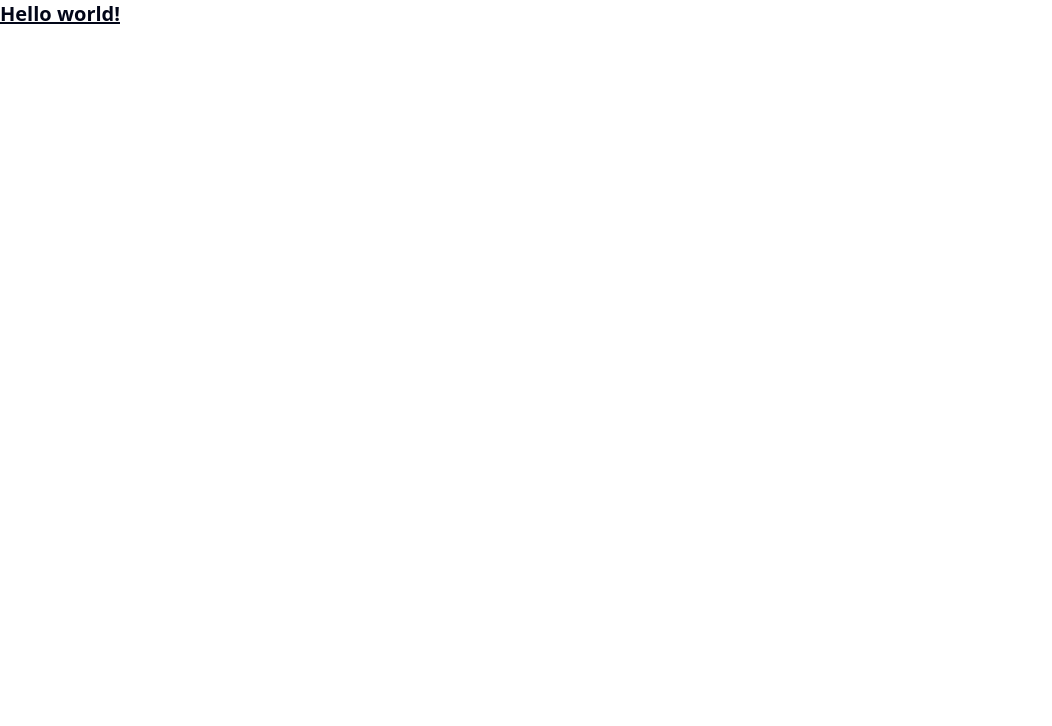
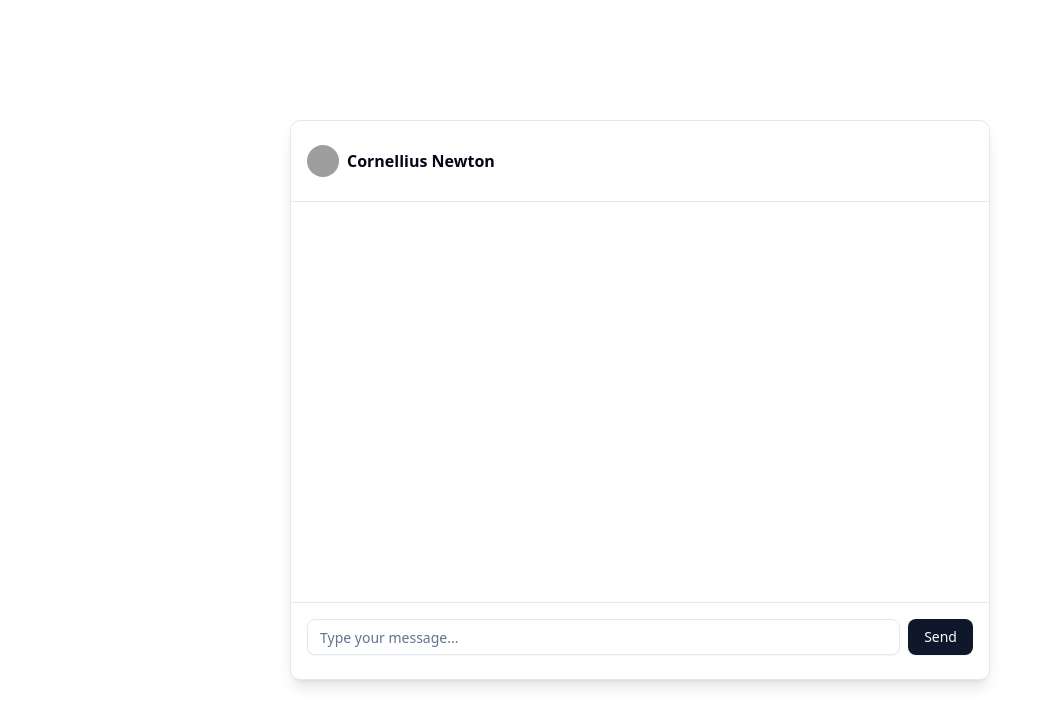
Before and after one commit to dominguetigs/chat-bot-experiment, a React (Vite) app: page / in a window 1280 px wide. Shown: the top 726 px of the page, without its empty margins (0-1052 px from the left). Built offline with nearby package versions, Linux system fonts and the light colour scheme; grey boxes are pictures that could not be loaded.

Commit message:
feat: create initial structure of chat

```diff
--- a/src/App.tsx
+++ b/src/App.tsx
@@ -1,5 +1,11 @@
+import { Chat } from './components/chat';
+
 function App() {
-  return <h1 className="text-xl font-bold underline">Hello world!</h1>;
+  return (
+    <main className="min-h-[100dvh] flex items-center justify-center">
+      <Chat />
+    </main>
+  );
 }
 
 export default App;
--- /dev/null
+++ b/src/components/chat/content/index.tsx
@@ -0,0 +1,3 @@
+export function ChatContent() {
+  return <div className="mb-4">{/* Messages will be rendered here */}</div>;
+}
--- /dev/null
+++ b/src/components/chat/footer/index.tsx
@@ -0,0 +1,17 @@
+import { Button } from '@/components/ui/button';
+import { Input } from '@/components/ui/input';
+
+export function ChatFooter() {
+  return (
+    <div className="flex items-center pt-4 px-4">
+      <Input className="flex-grow mr-2" placeholder="Type your message..." />
+      <Button
+        onClick={() => {
+          /* Send message logic */
+        }}
+      >
+        Send
+      </Button>
+    </div>
+  );
+}
--- /dev/null
+++ b/src/components/chat/header/index.tsx
@@ -0,0 +1,13 @@
+import { Avatar, AvatarFallback, AvatarImage } from '@/components/ui/avatar';
+
+export function ChatHeader() {
+  return (
+    <div className="flex items-center px-4">
+      <Avatar>
+        <AvatarImage src="https://github.com/shadcn.png" alt="@shadcn" />
+        <AvatarFallback>CN</AvatarFallback>
+      </Avatar>
+      <h3 className="ml-2 text-md font-semibold">Cornellius Newton</h3>
+    </div>
+  );
+}
--- /dev/null
+++ b/src/components/chat/index.tsx
@@ -0,0 +1,23 @@
+import { Card } from '@/components/ui/card';
+import { Separator } from '@/components/ui/separator';
+
+import { ChatFooter } from './footer';
+import { ChatHeader } from './header';
+import { ChatContent } from './content';
+
+export function Chat() {
+  return (
+    <Card className="h-[100dvh] w-full shadow-none rounded-none sm:h-[70vh] sm:w-[700px] sm:shadow-lg sm:rounded-lg">
+      <ChatHeader />
+
+      <Separator />
+
+      <ChatContent />
+
+      <div className="mt-auto">
+        <Separator />
+        <ChatFooter />
+      </div>
+    </Card>
+  );
+}
```
